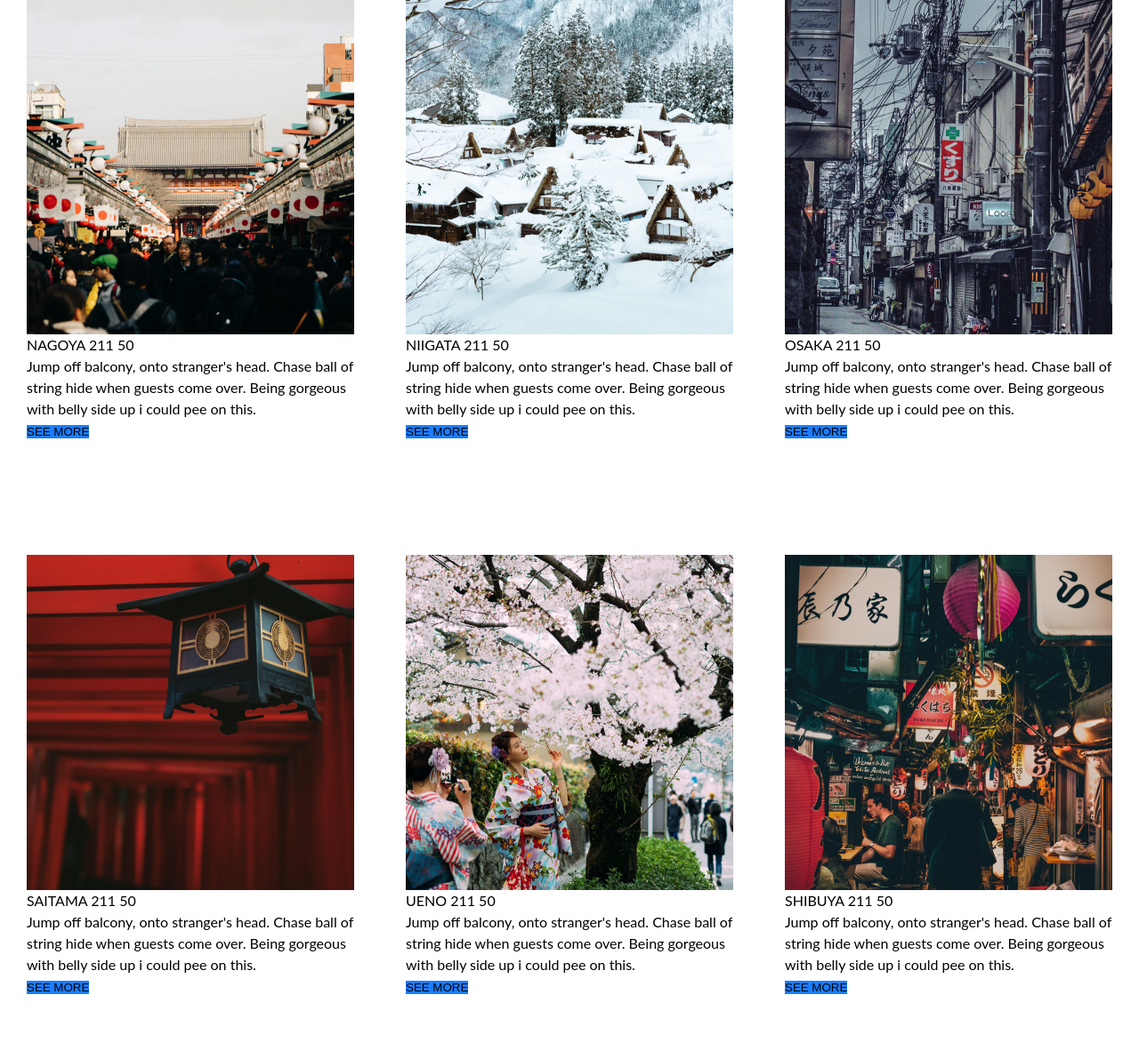
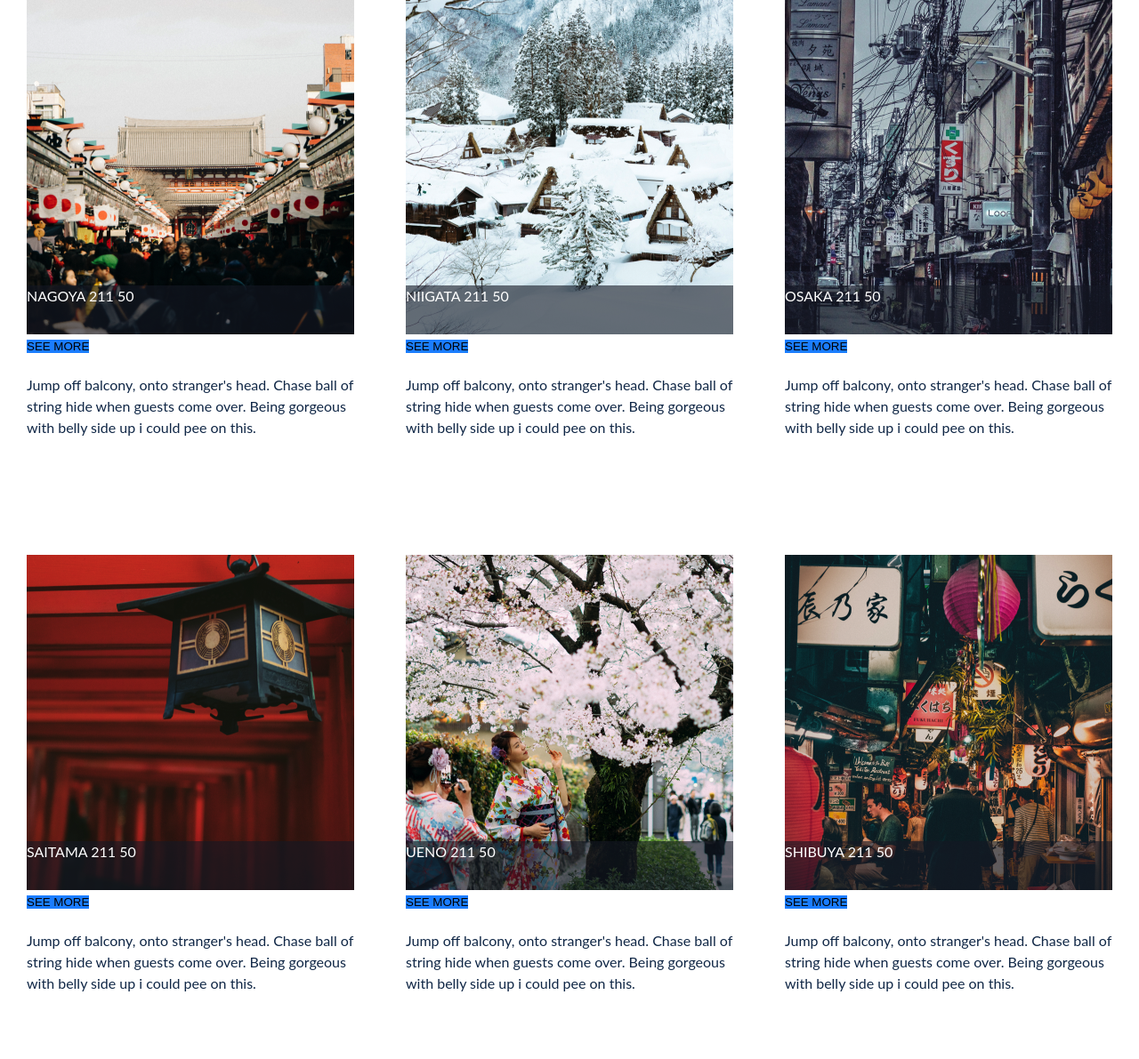
Before and after one commit to ngocngo10/html-css-training, a PHP site: page / in a window 1280 px wide. Shown: the part 3422-4613 px from the top of the page at 89% size. Run offline with PHP 8.4, Linux system fonts and the light colour scheme; some libraries are stand-ins or nearby versions.

Commit message:
Style for top place discriptions

```diff
--- a/practice-one/assets/css/top-place-section.css
+++ b/practice-one/assets/css/top-place-section.css
@@ -66,3 +66,20 @@
 .top-place__list:nth-child(5) {
   grid-area: h5;
 }
+
+.top-place-infor {
+  position: absolute;
+  top: 56.79%;
+  height: 55px;
+  width: 100%;
+  background: rgba(21, 24, 36, 0.6);
+  color: var(--secondary-color);
+}
+
+.top-place__des {
+  position: absolute;
+  height: 72px;
+  top: 74.427%;
+  overflow: hidden;
+  color: var(--primary-color);
+}
```
